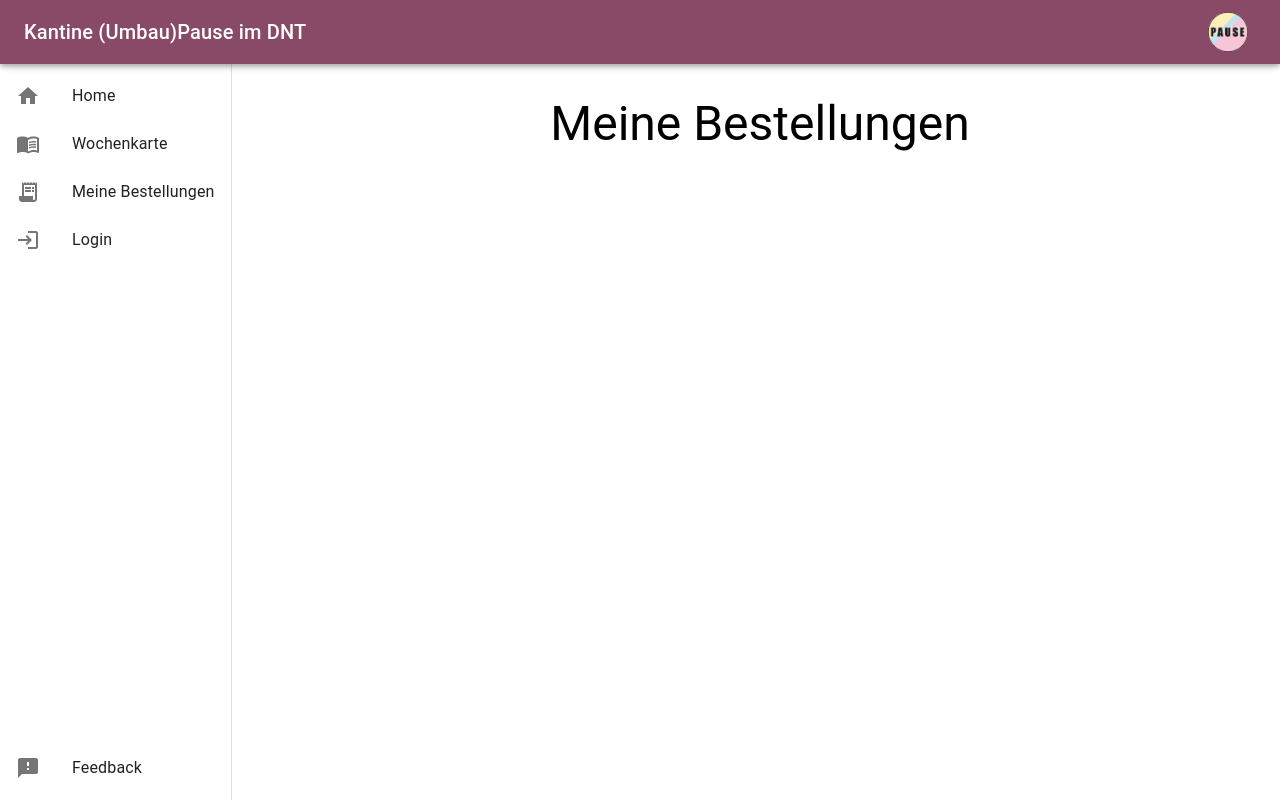
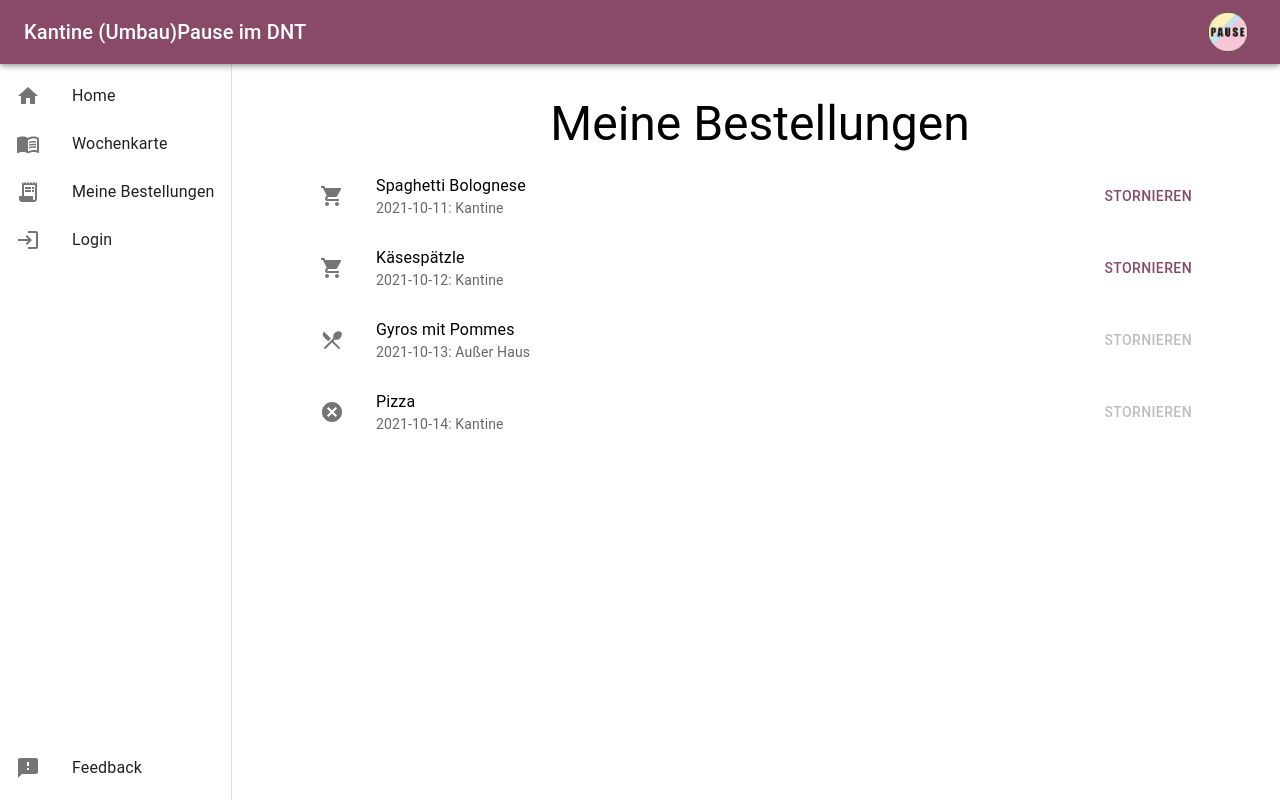
Before and after one commit to zeltbrennt/UmbauPause, a React (Vite) app in the folder frontend/: page /myorders in a window 1280 px wide. Built offline with nearby package versions, Linux system fonts and the light colour scheme; no server answers.

Commit message:
User-Account: display dummy data

```diff
--- a/frontend/src/components/ordering/MyOrders.tsx
+++ b/frontend/src/components/ordering/MyOrders.tsx
@@ -1,9 +1,61 @@
-import {Box, Typography} from "@mui/material";
+import {Box, Button, List, ListItem, ListItemIcon, ListItemText, Typography} from "@mui/material";
+import ShoppingCartIcon from '@mui/icons-material/ShoppingCart';
+import CancelIcon from '@mui/icons-material/Cancel';
+import LocalDiningIcon from '@mui/icons-material/LocalDining';
+
+type Order = {
+    date: string,
+    dish: string,
+    location: string,
+    status: string,
+}
+
+const orders: Order[] = [
+    {
+        date: "2021-10-11",
+        dish: "Spaghetti Bolognese",
+        location: "Kantine",
+        status: "Bestellt"
+    },
+    {
+        date: "2021-10-12",
+        dish: "Käsespätzle",
+        location: "Kantine",
+        status: "Bestellt"
+    },
+    {
+        date: "2021-10-13",
+        dish: "Gyros mit Pommes",
+        location: "Außer Haus",
+        status: "Geliefert"
+    },
+    {
+        date: "2021-10-14",
+        dish: "Pizza",
+        location: "Kantine",
+        status: "Storniert"
+    }
+]
 
 export default function MyOrders() {
     return (
         <Box margin={"none"}>
             <Typography variant={"h3"} textAlign={"center"}>Meine Bestellungen</Typography>
+            <List>
+                {orders.map((order) => <OrderListItem order={order}/>)}
+            </List>
         </Box>
     )
 }
+
+function OrderListItem({order}: { order: Order }) {
+    return (
+        <ListItem secondaryAction={<Button disabled={order.status !== "Bestellt"}>stornieren</Button>}>
+            <ListItemIcon>
+                {order.status === "Bestellt" ? <ShoppingCartIcon/> :
+                    order.status === "Geliefert" ? <LocalDiningIcon/> : <CancelIcon/>}
+            </ListItemIcon>
+            <ListItemText primary={order.dish} secondary={`${order.date}: ${order.location}`} fullWidth/>
+        </ListItem>
+    )
+}
```
